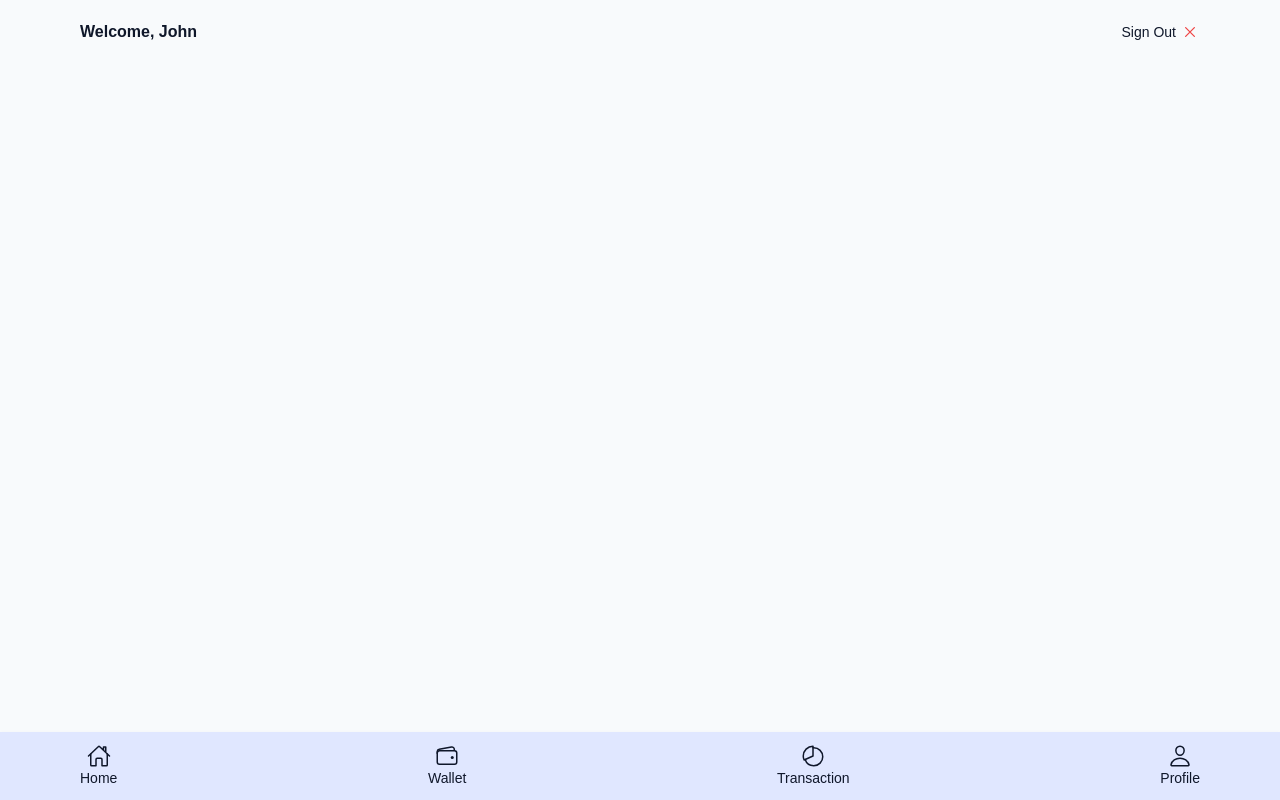
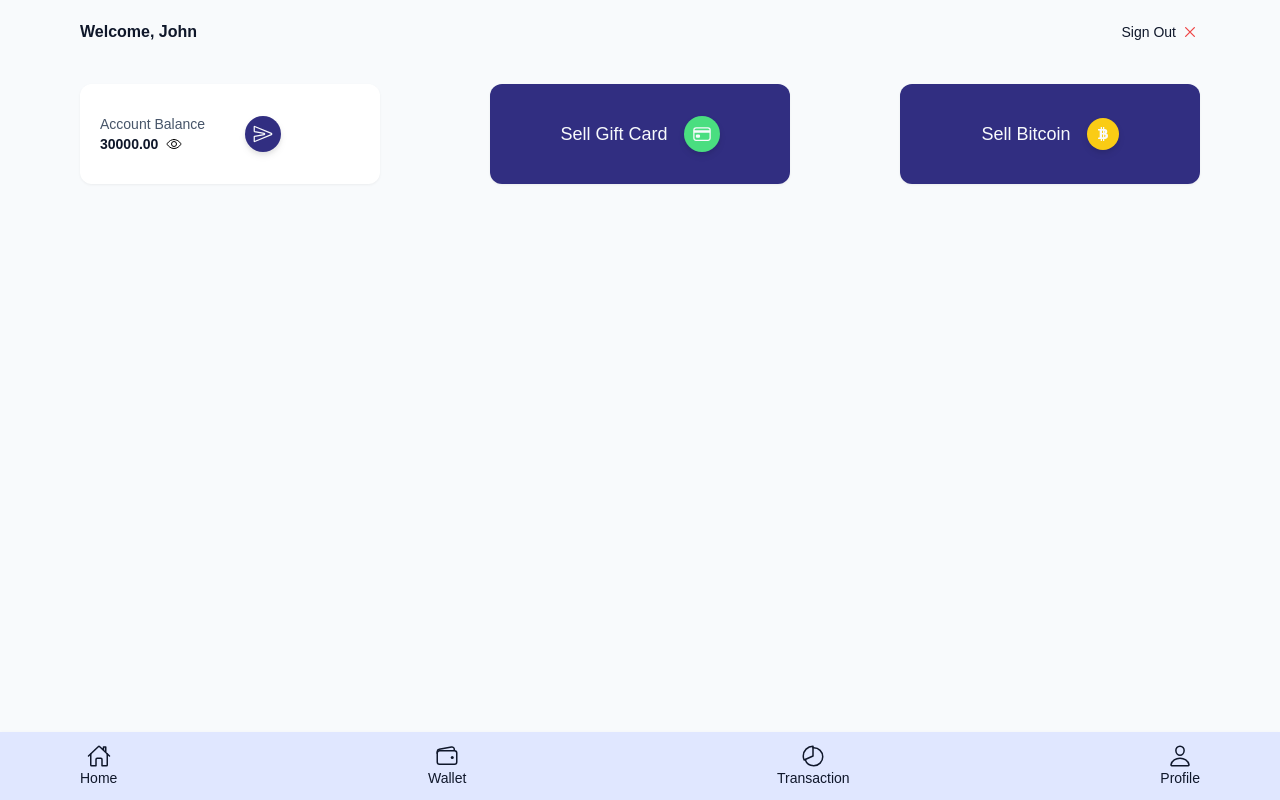
Before and after one commit to Compacttradaing/Compact-Trader, a React (Vite) app: page /app in a window 1280 px wide. Built offline with nearby package versions, Linux system fonts and the light colour scheme.

Commit message:
adding trade nav

```diff
--- /dev/null
+++ b/src/features/Dashboard/BalanceBtn.jsx
@@ -0,0 +1,23 @@
+import { IoEyeOutline, IoSendOutline } from "react-icons/io5";
+import { Link } from "react-router-dom";
+
+function BalanceBtn() {
+  return (
+    <div className="flex items-center rounded-xl gap-10 bg-white drop-shadow-sm w-[300px] h-[100px] p-5">
+      <div>
+        <h3 className="text-sm text-slate-600">Account Balance</h3>
+        <div className="flex items-center gap-2">
+          <span className="font-variant-numeric: tabular-nums text-sm font-bold text-slate-900">
+            30000.00
+          </span>
+          <IoEyeOutline />
+        </div>
+      </div>
+      <Link className="bg-indigo-900 py-2 px-2 rounded-full drop-shadow-md hover:-translate-y-1 transition-all duration-300 hover:drop-shadow">
+        <IoSendOutline className=" text-slate-50 text-xl h-5 w-5 " />
+      </Link>
+    </div>
+  );
+}
+
+export default BalanceBtn;
--- /dev/null
+++ b/src/features/Dashboard/NaVBtnText.jsx
@@ -0,0 +1,5 @@
+function NaVBtnText({ children }) {
+  return <p className="text-lg font-medium">{children}</p>;
+}
+
+export default NaVBtnText;
--- /dev/null
+++ b/src/features/Dashboard/NavBtn.jsx
@@ -0,0 +1,11 @@
+import { Link } from "react-router-dom";
+
+function NavBtn({ children }) {
+  return (
+    <Link className="bg-indigo-900 text-slate-50 transition-all duration-300 hover:drop-shadow drop-shadow-sm w-[300px] h-[100px] rounded-xl flex items-center gap-4 justify-center">
+      {children}
+    </Link>
+  );
+}
+
+export default NavBtn;
--- a/src/index.css
+++ b/src/index.css
@@ -6,4 +6,8 @@
   .input {
     @apply w-full px-2 py-2 transition-all duration-300 border-slate-200 bg-slate-50 text-slate-900 border mb-3 focus:ring-1 rounded-lg outline-none focus:ring-indigo-900;
   }
+
+  .NavBtnBg {
+    @apply py-2 px-2 rounded-full drop-shadow-md hover:-translate-y-1 transition-all duration-300 hover:drop-shadow;
+  }
 }
--- a/src/pages/Dashboard/Dashboard.jsx
+++ b/src/pages/Dashboard/Dashboard.jsx
@@ -1,5 +1,28 @@
+import { IoCardOutline, IoLogoBitcoin } from "react-icons/io5";
+import BalanceBtn from "../../features/Dashboard/BalanceBtn";
+import NavBtn from "../../features/Dashboard/NavBtn";
+import NaVBtnText from "../../features/Dashboard/NaVBtnText";
+
 function Dashboard() {
-  return <div></div>;
+  return (
+    <>
+      <div className="sm:flex mt-5  grid gap-2 items-center justify-center md:justify-between sm:mt-10">
+        <BalanceBtn />
+        <NavBtn>
+          <NaVBtnText>Sell Gift Card</NaVBtnText>
+          <div className="NavBtnBg bg-green-400">
+            <IoCardOutline className="text-xl" />
+          </div>
+        </NavBtn>
+        <NavBtn>
+          <NaVBtnText>Sell Bitcoin</NaVBtnText>
+          <div className="NavBtnBg bg-yellow-400">
+            <IoLogoBitcoin />
+          </div>
+        </NavBtn>
+      </div>
+    </>
+  );
 }
 
 export default Dashboard;
--- a/src/pages/Login.jsx
+++ b/src/pages/Login.jsx
@@ -6,7 +6,7 @@ import Input from "../ui/Input";
 function Login() {
   return (
     <>
-      <div className="bg-[url('./assets/images/backgroundPatern.png')] bg-indigo-900 bg-blend-multiply h-screen w-screen flex justify-center gap-20 items-center px-5 sm:px-40">
+      <div className="bg-[url('./images/backgroundPatern.png')] bg-indigo-900 bg-blend-multiply h-screen w-screen flex justify-center gap-20 items-center px-5 sm:px-40">
         <form className="bg-slate-50 py-7 px-7 w-full sm:w-96 drop-shadow-xl rounded-md">
           <FormRow>
             <Input type="email" placeholder="Email Address" />
```
